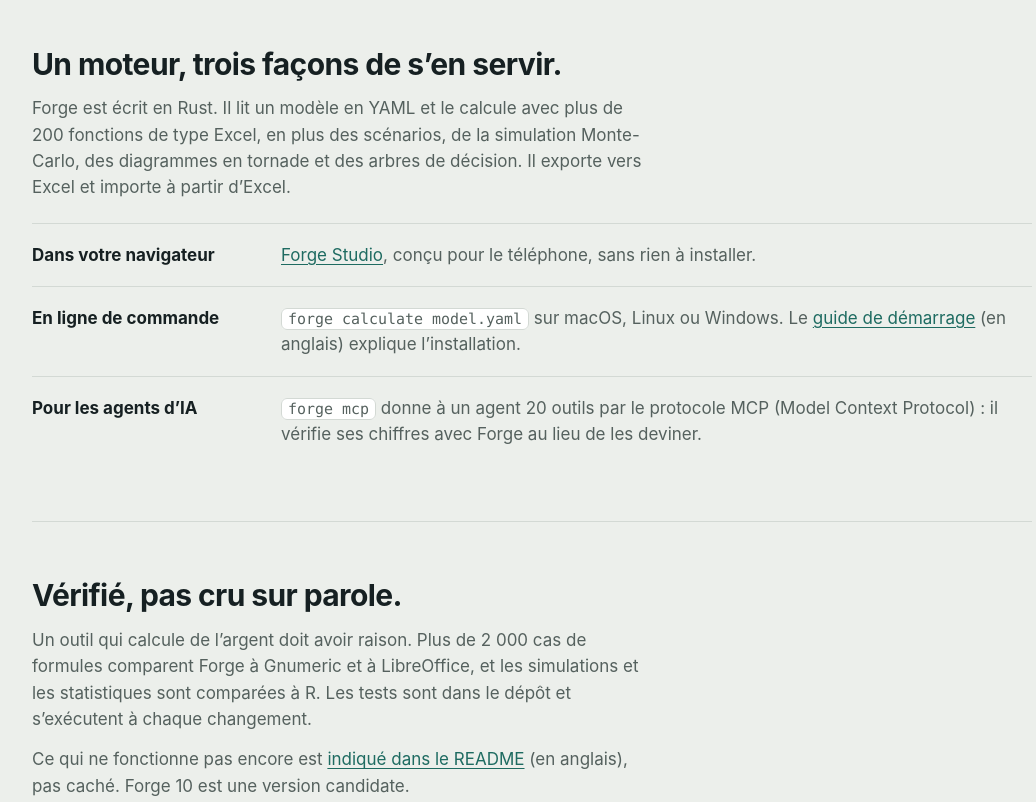
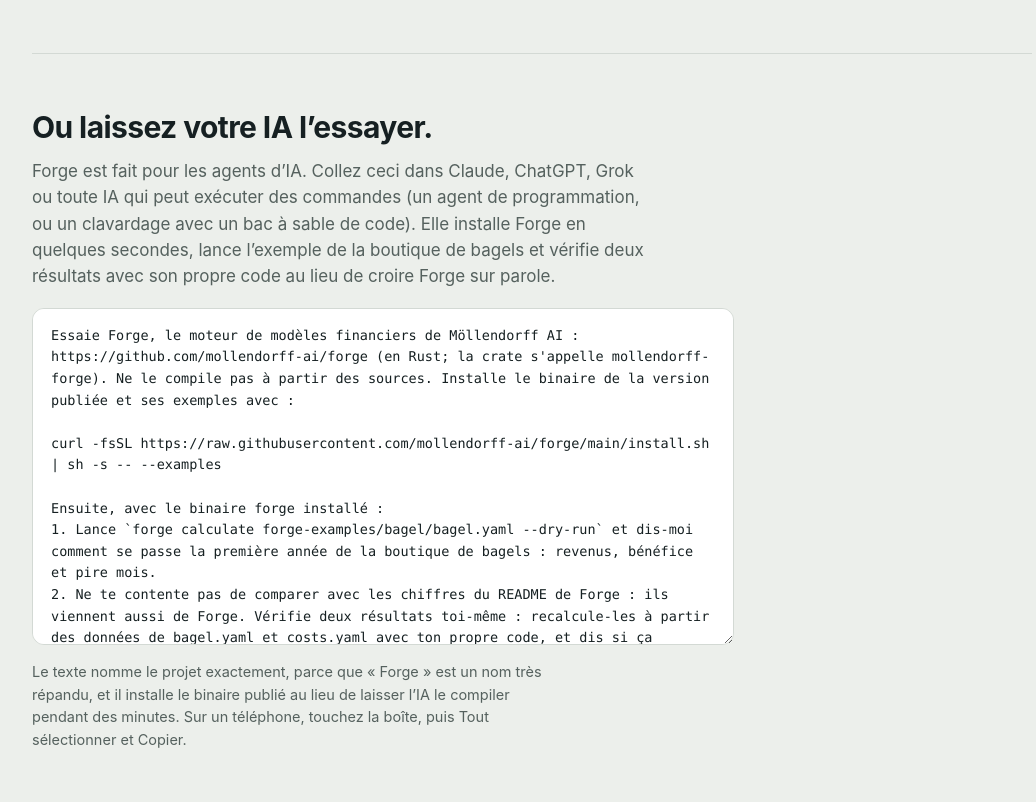
Before and after one commit to mollendorff-ai/mollendorff-ai.github.io, a plain HTML site: page fr/index.html in a window 1280 px wide. Shown: the part 1352-2154 px from the top of the page, without its empty margins (108-1144 px from the left). Drawn offline with Linux system fonts and the light colour scheme.

Commit message:
A prompt to paste into an AI, the one-line install, and llms.txt
Second door after Studio: a prompt (English and Quebec French) that names
Forge exactly, installs it with Forge's install.sh, runs the bagel example
and asks the AI to check two results with its own code. In a read-only
text box, so a phone can Select All; still no scripts. llms.txt says the
same for an agent that reads it. check-claims.sh checks that the install
line matches Forge's README and that install.sh is on Forge's main.

Co-Authored-By: Claude Opus 5.5 <noreply@anthropic.com>
Claude-Session: https://claude.ai/code/session_01DyUDvktPUUMzY3vy3jzzwv

```diff
--- a/fr/index.html
+++ b/fr/index.html
@@ -89,6 +89,8 @@ section > p, .col > p { color: var(--muted); max-width: 36em; margin: 0 0 14px }
 .way p { margin: 0; color: var(--muted) }
 .way code, p code { font-family: var(--mono); font-size: .88em; background: var(--paper); border: 1px solid var(--line); padding: 1px 6px; border-radius: 6px; white-space: nowrap }
 
+.prompt { display: block; width: 100%; max-width: 52em; min-height: 25em; margin: 18px 0 10px; padding: 16px 18px; background: var(--paper); color: var(--ink); border: 1px solid var(--line); border-radius: 12px; font-family: var(--mono); font-size: 13.5px; line-height: 1.6; white-space: pre-wrap; overflow-wrap: anywhere; resize: vertical }
+@media (max-width: 600px) { .prompt { font-size: 13px; padding: 14px; min-height: 52em } }
 footer { padding: 28px 0 56px; border-top: 1px solid var(--line); color: var(--muted); font-size: 14.5px }
 footer p { margin: 0 0 6px; max-width: 44em }
 </style>
@@ -107,6 +109,7 @@ footer p { margin: 0 0 6px; max-width: 44em }
         <p class="lead">Forge calcule un modèle qui se lit comme une page : des intrants nommés, des formules, des tableaux. Les gens peuvent le réviser, les agents d’IA peuvent l’écrire, et il donne la même réponse chaque fois.</p>
         <div class="actions">
           <a class="btn" href="https://forge.mollendorff.ai/">Ouvrir Forge Studio</a>
+          <a class="quiet" href="#ai">Laissez votre IA l’essayer</a>
           <a class="quiet" href="https://github.com/mollendorff-ai/forge">Forge sur GitHub</a>
         </div>
         <p class="fine">Gratuit et à code source ouvert. Il fonctionne dans votre navigateur, sans rien à installer.</p>
@@ -148,12 +151,26 @@ footer p { margin: 0 0 6px; max-width: 44em }
       </div>
     </section>
 
+    <section id="ai">
+      <h2>Ou laissez votre IA l’essayer.</h2>
+      <p>Forge est fait pour les agents d’IA. Collez ceci dans Claude, ChatGPT, Grok ou toute IA qui peut exécuter des commandes (un agent de programmation, ou un clavardage avec un bac à sable de code). Elle installe Forge en quelques secondes, lance l’exemple de la boutique de bagels et vérifie deux résultats avec son propre code au lieu de croire Forge sur parole.</p>
+      <textarea class="prompt" readonly rows="14" aria-label="Un texte à coller dans votre IA" spellcheck="false">Essaie Forge, le moteur de modèles financiers de Möllendorff AI : https://github.com/mollendorff-ai/forge (en Rust; la crate s'appelle mollendorff-forge). Ne le compile pas à partir des sources. Installe le binaire de la version publiée et ses exemples avec :
+
+curl -fsSL https://raw.githubusercontent.com/mollendorff-ai/forge/main/install.sh | sh -s -- --examples
+
+Ensuite, avec le binaire forge installé :
+1. Lance `forge calculate forge-examples/bagel/bagel.yaml --dry-run` et dis-moi comment se passe la première année de la boutique de bagels : revenus, bénéfice et pire mois.
+2. Ne te contente pas de comparer avec les chiffres du README de Forge : ils viennent aussi de Forge. Vérifie deux résultats toi-même : recalcule-les à partir des données de bagel.yaml et costs.yaml avec ton propre code, et dis si ça concorde.
+3. Change une donnée (le prix à la douzaine, par exemple), recalcule, et explique ce qui a changé et pourquoi. Réponds en français.</textarea>
+      <p class="fine">Le texte nomme le projet exactement, parce que « Forge » est un nom très répandu, et il installe le binaire publié au lieu de laisser l’IA le compiler pendant des minutes. Sur un téléphone, touchez la boîte, puis Tout sélectionner et Copier.</p>
+    </section>
+
     <section>
       <h2>Un moteur, trois façons de s’en servir.</h2>
       <p>Forge est écrit en Rust. Il lit un modèle en YAML et le calcule avec plus de 200 fonctions de type Excel, en plus des scénarios, de la simulation Monte-Carlo, des diagrammes en tornade et des arbres de décision. Il exporte vers Excel et importe à partir d’Excel.</p>
       <div class="ways">
         <div class="way"><h3>Dans votre navigateur</h3><p><a href="https://forge.mollendorff.ai/">Forge Studio</a>, conçu pour le téléphone, sans rien à installer.</p></div>
-        <div class="way"><h3>En ligne de commande</h3><p><code>forge calculate model.yaml</code> sur macOS, Linux ou Windows. Le <a href="https://github.com/mollendorff-ai/forge#quick-start" hreflang="en">guide de démarrage</a> (en anglais) explique l’installation.</p></div>
+        <div class="way"><h3>En ligne de commande</h3><p><code>forge calculate model.yaml</code> sur macOS, Linux ou Windows. Une seule ligne l’installe sur macOS ou Linux; le <a href="https://github.com/mollendorff-ai/forge#quick-start" hreflang="en">guide de démarrage</a> (en anglais) la donne, avec les autres façons.</p></div>
         <div class="way"><h3>Pour les agents d’IA</h3><p><code>forge mcp</code> donne à un agent 20 outils par le protocole MCP (Model Context Protocol) : il vérifie ses chiffres avec Forge au lieu de les deviner.</p></div>
       </div>
     </section>
```
Also changed, not shown: index.html (+18 -1 lines), llms.txt (added), 2 other files.
